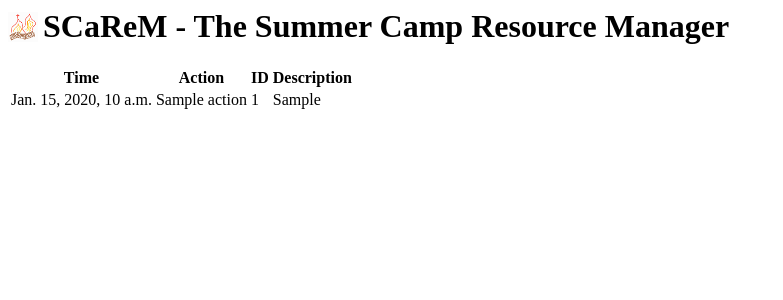
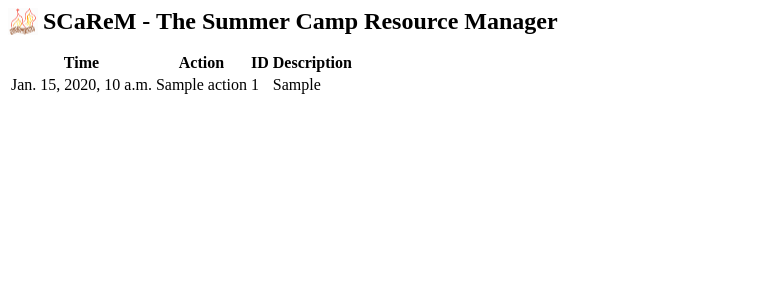
Before and after one commit to mariagullickson/SCaReM, a Django app: template SCaReM/templates/logs.html in a window 1280 px wide. Shown: the top 300 px of the page, without its empty margins (0-783 px from the left). Run offline with Django 3.2, Linux system fonts and the light colour scheme; the template is opened without the code that fills it: most values are stand-ins (such as "Sample title", 1, 10 or a date in 2020).

Commit message:
Update general.css

```diff
--- a/SCaReM/static/css/general.css
+++ b/SCaReM/static/css/general.css
@@ -1,3 +1,7 @@
+h1, h2, h3 {
+    font-size: 24px;
+}
+
 .error {
     font-weight: bold;
     background-color: orange;
```
